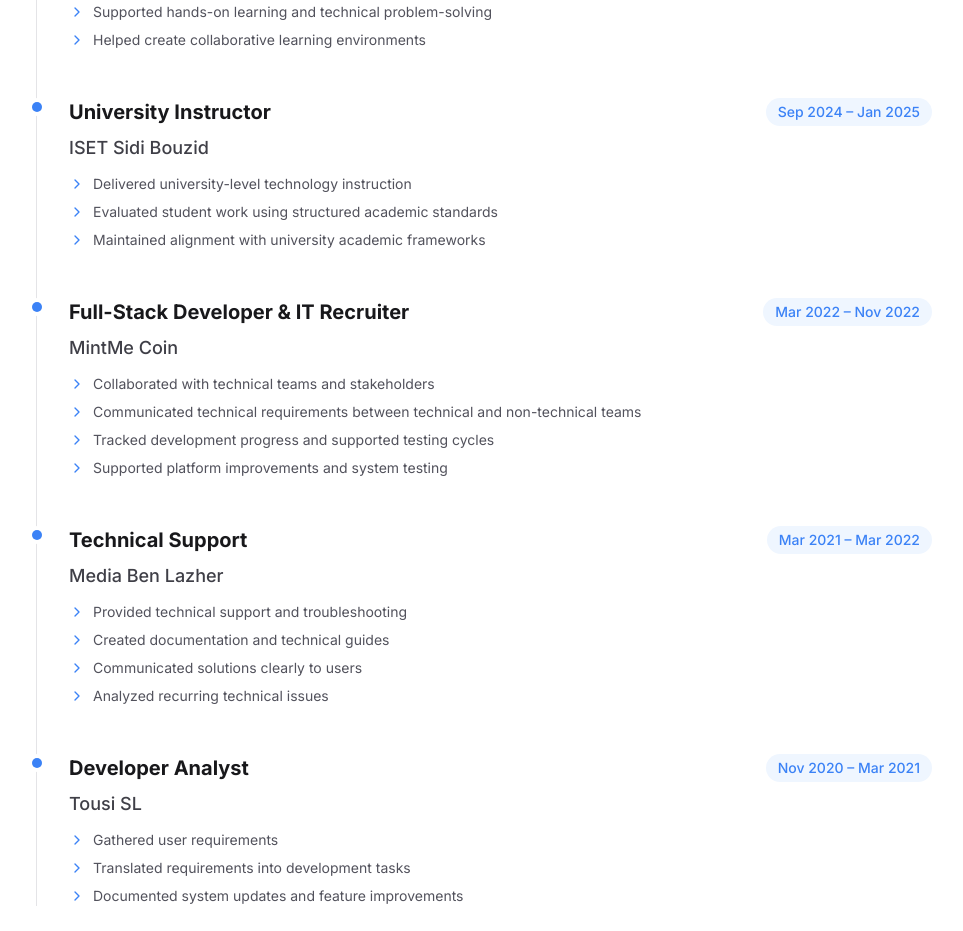
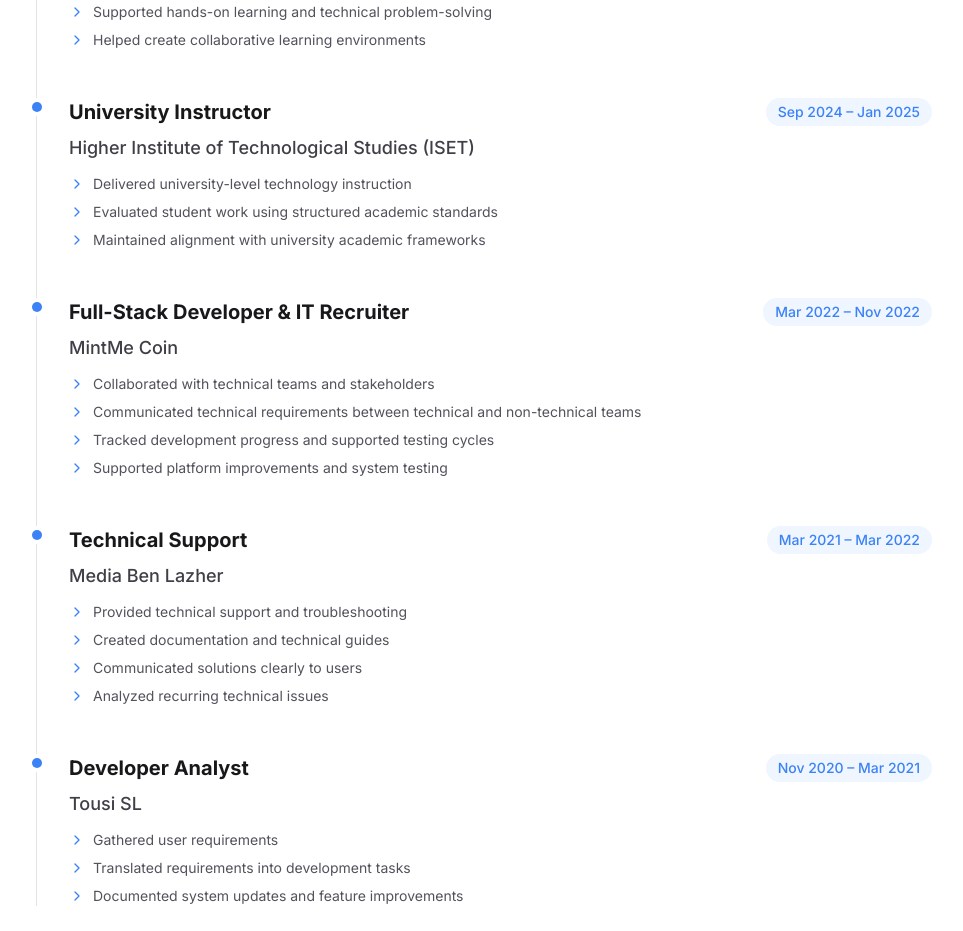
Before and after one commit to arwabadri/arwaportfolio, a React (Vite) app: page / in a window 1280 px wide. Shown: the part 2940-3871 px from the top of the page, without its empty margins (156-1119 px from the left). Built offline with nearby package versions, Linux system fonts and the light colour scheme; a web font is replaced by a local one.

Commit message:
Update App.tsx

```diff
--- a/src/App.tsx
+++ b/src/App.tsx
@@ -387,7 +387,7 @@ export default function App() {
             />
             <TimelineItem
               role="University Instructor"
-              company="ISET Sidi Bouzid"
+              company="Higher Institute of Technological Studies (ISET)"
               period="Sep 2024 – Jan 2025"
               tasks={[
                 "Delivered university-level technology instruction",
```
